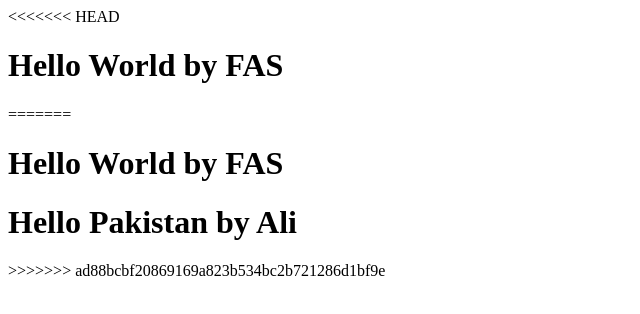
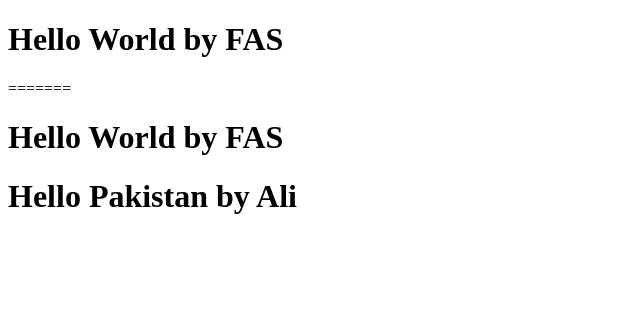
Before and after one commit to Fashad-Ahmed/Bootcamp-2020, a plain HTML site: page index.html in a window 1280 px wide. Shown: the whole page, without its empty margins (0-640 px from the left). Drawn offline with Linux system fonts and the light colour scheme.

Commit message:
updated by FAS

```diff
--- a/index.html
+++ b/index.html
@@ -6,11 +6,10 @@
     <title>Document</title>
 </head>
 <body>
-<<<<<<< HEAD
+
     <h1>Hello World by FAS</h1>
 =======
-    <div><h1>Hello World by FAS</h1></div>
-    <div><h1>Hello Pakistan by Ali</h1></div>
->>>>>>> ad88bcbf20869169a823b534bc2b721286d1bf9e
+    <h1>Hello World by FAS</h1>
+    <h1>Hello Pakistan by Ali</h1>
 </body>
 </html>
```
